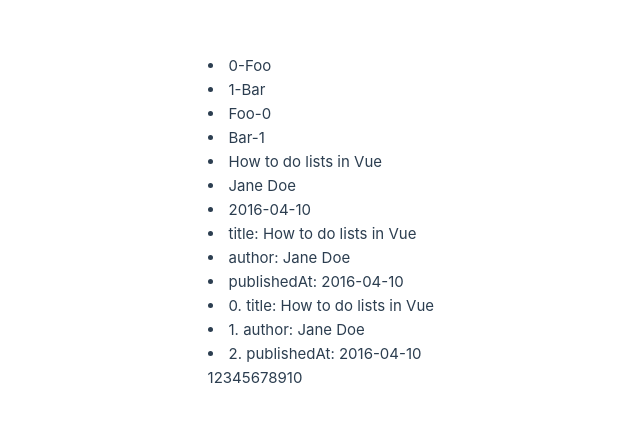
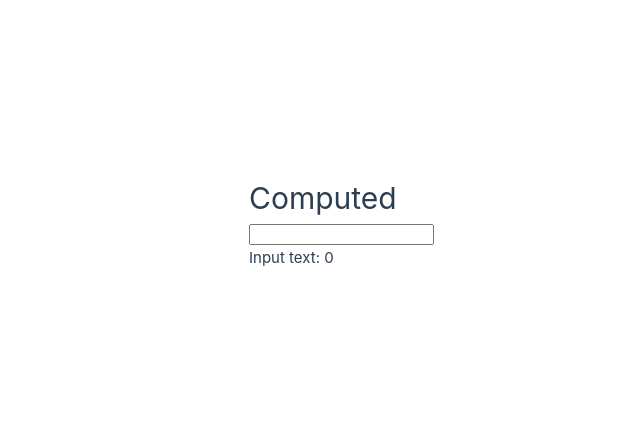
Before and after one commit to noah-00/vue3-doc, a Vue app: page / in a window 1280 px wide. Shown: the part 178-600 px from the top of the page, without its empty margins (206-846 px from the left). Built offline with nearby package versions, Linux system fonts and the light colour scheme.

Commit message:
✨ computed

```diff
--- a/src/App.vue
+++ b/src/App.vue
@@ -1,11 +1,13 @@
 <script setup lang="ts">
 // import TemplateLiteral from "./components/TemplateLiteral.vue";
-import ListRendering from "./components/ListRendering.vue";
+// import ListRendering from "./components/ListRendering.vue";
+import Computed from "./components/Computed.vue";
 </script>
 
 <template>
   <div>
     <!-- <TemplateLiteral /> -->
-    <ListRendering />
+    <!-- <ListRendering /> -->
+    <Computed />
   </div>
 </template>
--- /dev/null
+++ b/src/components/Computed.vue
@@ -0,0 +1,19 @@
+<script setup lang="ts">
+import { computed, ref } from "vue";
+
+const inputText = ref("");
+const computedText = computed(() => {
+  return inputText.value.length;
+});
+
+// Date.now() はリアクティブな依存ではないため、次の算出プロパティは二度と更新されないことを意味します:
+const now = computed(() => Date.now());
+</script>
+
+<template>
+  <div>
+    <h1>Computed</h1>
+    <input v-model="inputText" />
+    <p>Input text: {{ computedText }}</p>
+  </div>
+</template>
```
